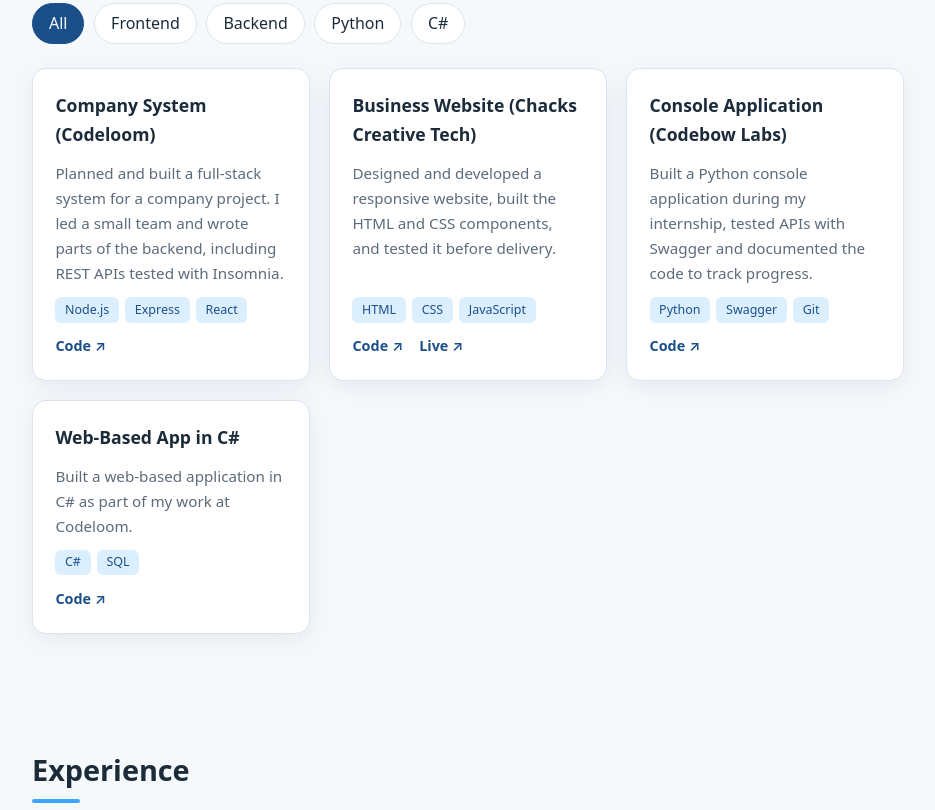
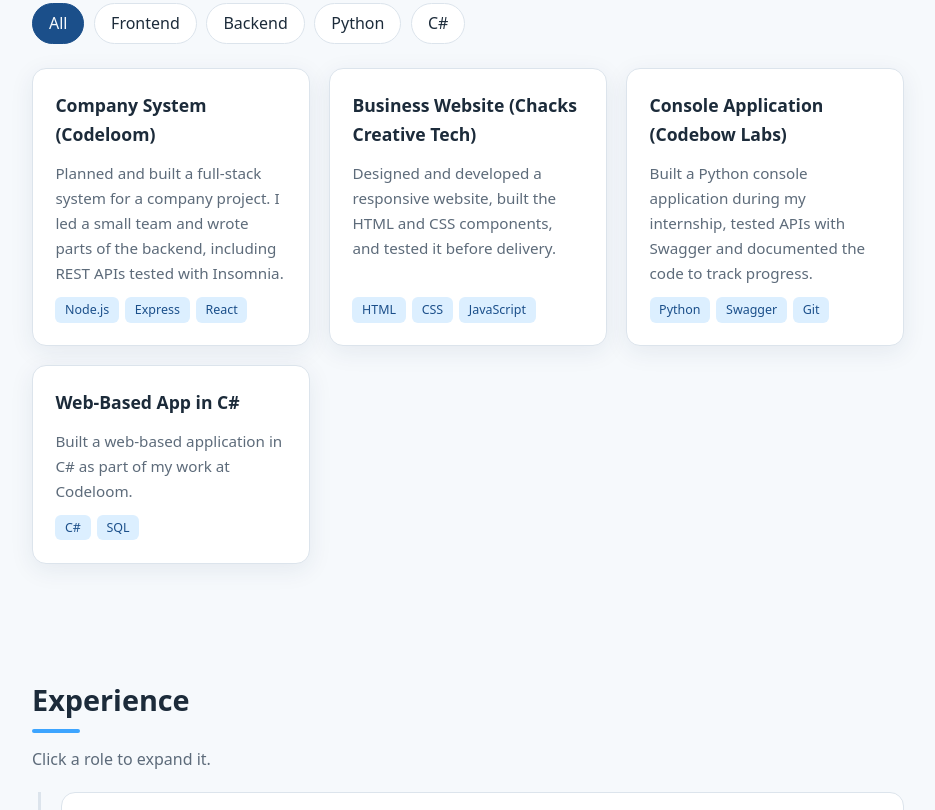
Before and after one commit to Liamabr31/Portfolio, a plain HTML site: page index.html in a window 1280 px wide. Shown: the part 1499-2309 px from the top of the page, without its empty margins (172-1107 px from the left). Drawn offline with Linux system fonts and the light colour scheme.

Commit message:
Update index.html

```diff
--- a/index.html
+++ b/index.html
@@ -39,12 +39,10 @@
         <div class="cta">
           <a href="#projects" class="btn primary">View my work</a>
           <a href="#contact" class="btn">Get in touch</a>
-          <!-- Add your CV PDF to the repo as cv.pdf, then this button will work -->
           <a href="cv.pdf" class="btn" download>Download CV</a>
         </div>
       </div>
       <div class="hero-photo">
-        <!-- Put your photo in the repo as profile.jpg. If it is missing, initials show instead. -->
         <img src="profile.jpg" alt="Photo of Liam Abrahams" id="profileImg" />
         <div class="photo-fallback" id="photoFallback">LA</div>
       </div>
@@ -82,43 +80,28 @@
       </div>
 
       <div class="cards" id="projectGrid">
-
-        <!-- EDIT ME: replace descriptions with specifics (what it does, who uses it, what you built) -->
         <article class="card" data-tags="frontend backend">
           <h4>Company System (Codeloom)</h4>
           <p>Planned and built a full-stack system for a company project. I led a small team and wrote parts of the backend, including REST APIs tested with Insomnia.</p>
           <ul class="tags"><li>Node.js</li><li>Express</li><li>React</li></ul>
-          <div class="links">
-            <a href="https://github.com/YOUR-USERNAME/REPO-NAME" target="_blank" rel="noopener">Code ↗</a>
-          </div>
         </article>
 
         <article class="card" data-tags="frontend">
           <h4>Business Website (Chacks Creative Tech)</h4>
           <p>Designed and developed a responsive website, built the HTML and CSS components, and tested it before delivery.</p>
           <ul class="tags"><li>HTML</li><li>CSS</li><li>JavaScript</li></ul>
-          <div class="links">
-            <a href="https://github.com/YOUR-USERNAME/REPO-NAME" target="_blank" rel="noopener">Code ↗</a>
-            <a href="#" target="_blank" rel="noopener">Live ↗</a>
-          </div>
         </article>
 
         <article class="card" data-tags="python backend">
           <h4>Console Application (Codebow Labs)</h4>
           <p>Built a Python console application during my internship, tested APIs with Swagger and documented the code to track progress.</p>
           <ul class="tags"><li>Python</li><li>Swagger</li><li>Git</li></ul>
-          <div class="links">
-            <a href="https://github.com/YOUR-USERNAME/REPO-NAME" target="_blank" rel="noopener">Code ↗</a>
-          </div>
         </article>
 
         <article class="card" data-tags="csharp backend frontend">
           <h4>Web-Based App in C#</h4>
           <p>Built a web-based application in C# as part of my work at Codeloom.</p>
           <ul class="tags"><li>C#</li><li>SQL</li></ul>
-          <div class="links">
-            <a href="https://github.com/YOUR-USERNAME/REPO-NAME" target="_blank" rel="noopener">Code ↗</a>
-          </div>
         </article>
 
       </div>
@@ -229,8 +212,8 @@
 
       <div class="social">
         <a href="mailto:liamabr31@gmail.com">Email</a>
-        <a href="https://github.com/YOUR-USERNAME" target="_blank" rel="noopener">GitHub</a>
-        <a href="https://www.linkedin.com/in/YOUR-PROFILE" target="_blank" rel="noopener">LinkedIn</a>
+        <a href="https://github.com/Liamabr31" target="_blank" rel="noopener">GitHub</a>
+        <a href="https://www.linkedin.com/in/liam-abrahams-0b6bbb350" target="_blank" rel="noopener">LinkedIn</a>
       </div>
     </section>
 
```
